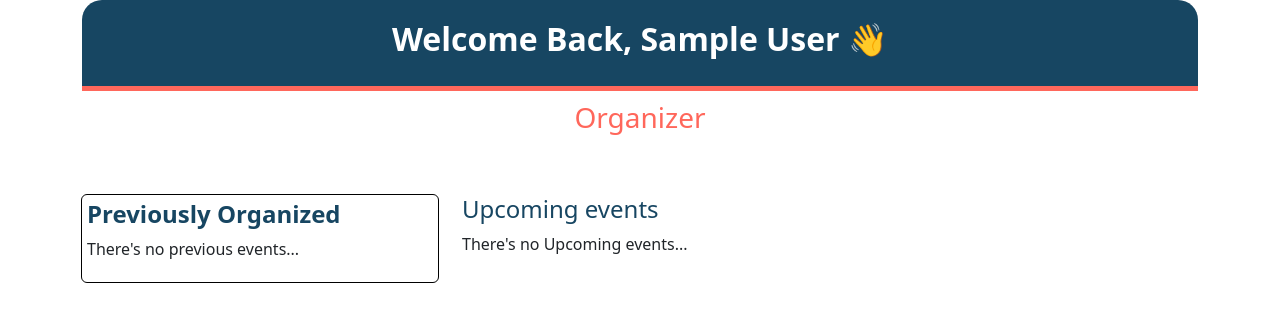
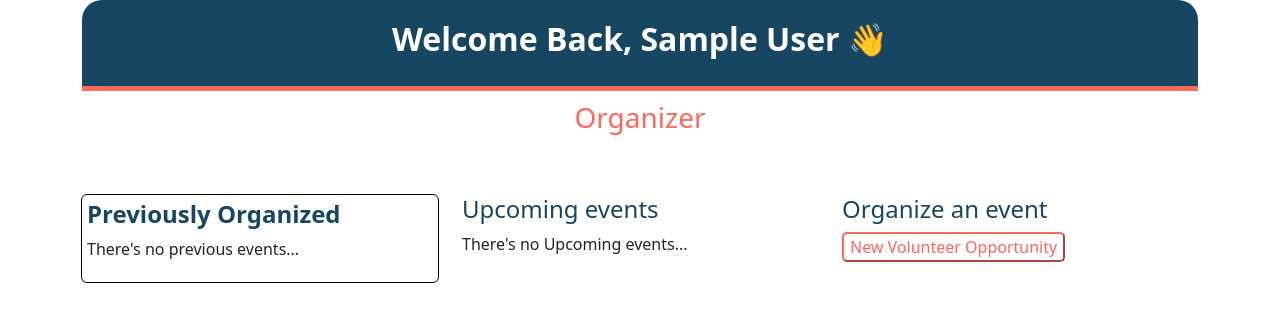
Before and after one commit to chisafukutome/volunteer-app, a Flask app: page /organizers/ in a window 1280 px wide. Shown: the part 76-398 px from the top of the page. Run offline with Flask 3, Linux system fonts and the light colour scheme; the visitor is signed in with stand-in values (Sample User, id 1); data that the repository does not hold is empty.

Commit message:
Update organizers.html

```diff
--- a/website/templates/organizers.html
+++ b/website/templates/organizers.html
@@ -138,8 +138,9 @@
                   </p>
                   <div class="row" style="text-align: left;">
                     <p>{{event2.start_date}} ({{event2.duration}} Hours).</p>
+                    <!-- <p class="col-6">Start: 1500</p>
+<p class="col-6">End: 2000</p> -->
                     <p>Miami, FL</p>
-                  </div>
                   </div>
 
                   <p class="card-text">
@@ -148,27 +149,21 @@
                   </p>
                 </div>
               </div>
+            </div>
+          </div>
           {% endfor %}
         </div>
+
+        <div class="col-4">
+          <h4 style="color: rgb(23, 70, 98) ;">Organize an event</h4>
+          <button style="color: #ff675b; background-color: white; border-radius: 5px; border-color: #ff675b;" onclick="displayForm('organizerForm', true)">New Volunteer Opportunity</button>
+        </div>
+
       </div>
     </div>
   </div>
 
 
-  <div id="sponsorDash" style="display:none;">
-    <div class="container">
-      <h2 style="text-align: center">Welcome back Dave</h2>
-      <h3 style="text-align: center">Sponsor</h3>
-      <div class="row">
-        <div class="col-6">
-
-    <!-- Sponsor Dashboard -->
-    <div id="sponsorDash" style="display:none;">
-      <div class="container">
-        <h2 style="text-align: center">Welcome back Dave</h2>
-        <h3 style="text-align: center">Sponsor</h3>
-        <div class="row">
-          <div class="col-6">
   <div id="sponsorDash" style="display:none;">
     <div class="container">
       <h2 style="text-align: center">Welcome back Dave</h2>
```
Lines whose indentation alone changed are shown as unchanged.
